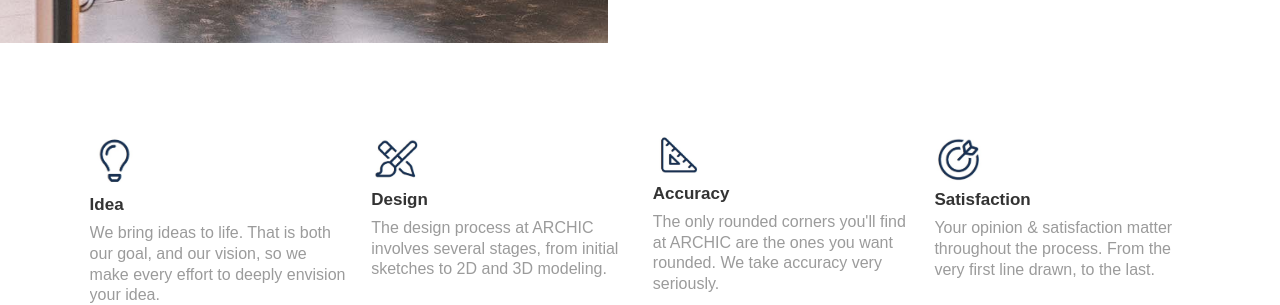
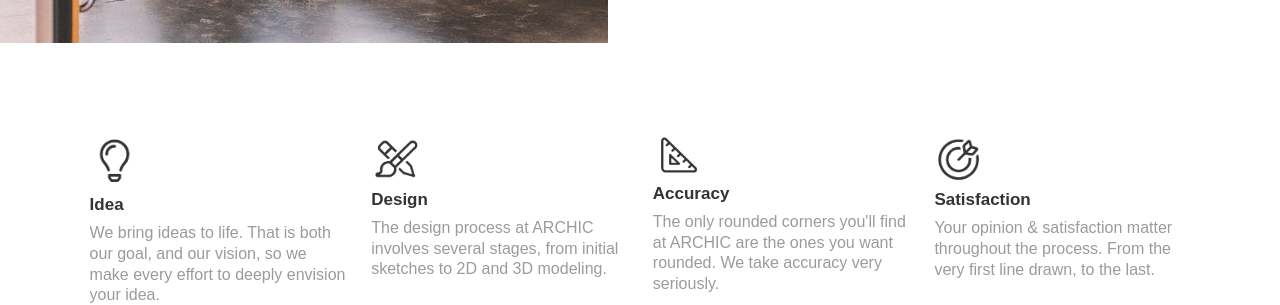
Before and after one commit to Desp0o/Archic, a plain HTML site: page index.html in a window 1280 px wide. Shown: the part 2700-3005 px from the top of the page. Drawn offline with Linux system fonts and the light colour scheme.

Commit message:
logo swap

```diff
--- a/index.html
+++ b/index.html
@@ -88,28 +88,28 @@
 <section>
     <div class="fourth_content">
         <div class="bulb">
-            <img src="./images/bulb.jpg" alt="bulb" class="bulb_logo">
+            <img src="./images/bulb.png" alt="bulb" class="bulb_logo">
             <h1 class="bulb_header">Idea</h1>
             <p class="bulb_txt">We bring ideas to life. That is both our goal, and our vision, so we make every effort to deeply envision your idea.
             </p>
         </div>
 
         <div class="pencil">
-            <img src="./images/pencil.jpg" alt="" class="pencil_logo">
+            <img src="./images/pencil.png" alt="" class="pencil_logo">
             <h1 class="pencil_header">Design</h1>
             <p class="pencil_txt">The design process at ARCHIC involves several stages, from initial sketches to 2D and 3D modeling.
             </p>
         </div>
 
         <div class="ruler">
-            <img src="./images/ruler.jpg" alt="" class="ruler_logo">
+            <img src="./images/ruler.png" alt="" class="ruler_logo">
             <h1 class="ruler_header">Accuracy</h1>
             <p class="ruler_txt">The only rounded corners you'll find at ARCHIC are the ones you want rounded. We take accuracy very seriously.
             </p>
         </div>
 
         <div class="goal">
-            <img src="./images/goal_arrow.jpg" alt="" class="goal_logo">
+            <img src="./images/goal.png" alt="" class="goal_logo">
             <h1 class="goal_header">Satisfaction</h1>
             <p class="goal_txt">Your opinion & satisfaction matter throughout the process. From the very first line drawn, to the last.
             </p>
```
Also changed, not shown: images/bulb.png (added), images/fb_logo.jpg (deleted), images/goal.png (added), images/pencil.png (added), images/ruler.png (added), images/twitter_logo.jpg (deleted).
